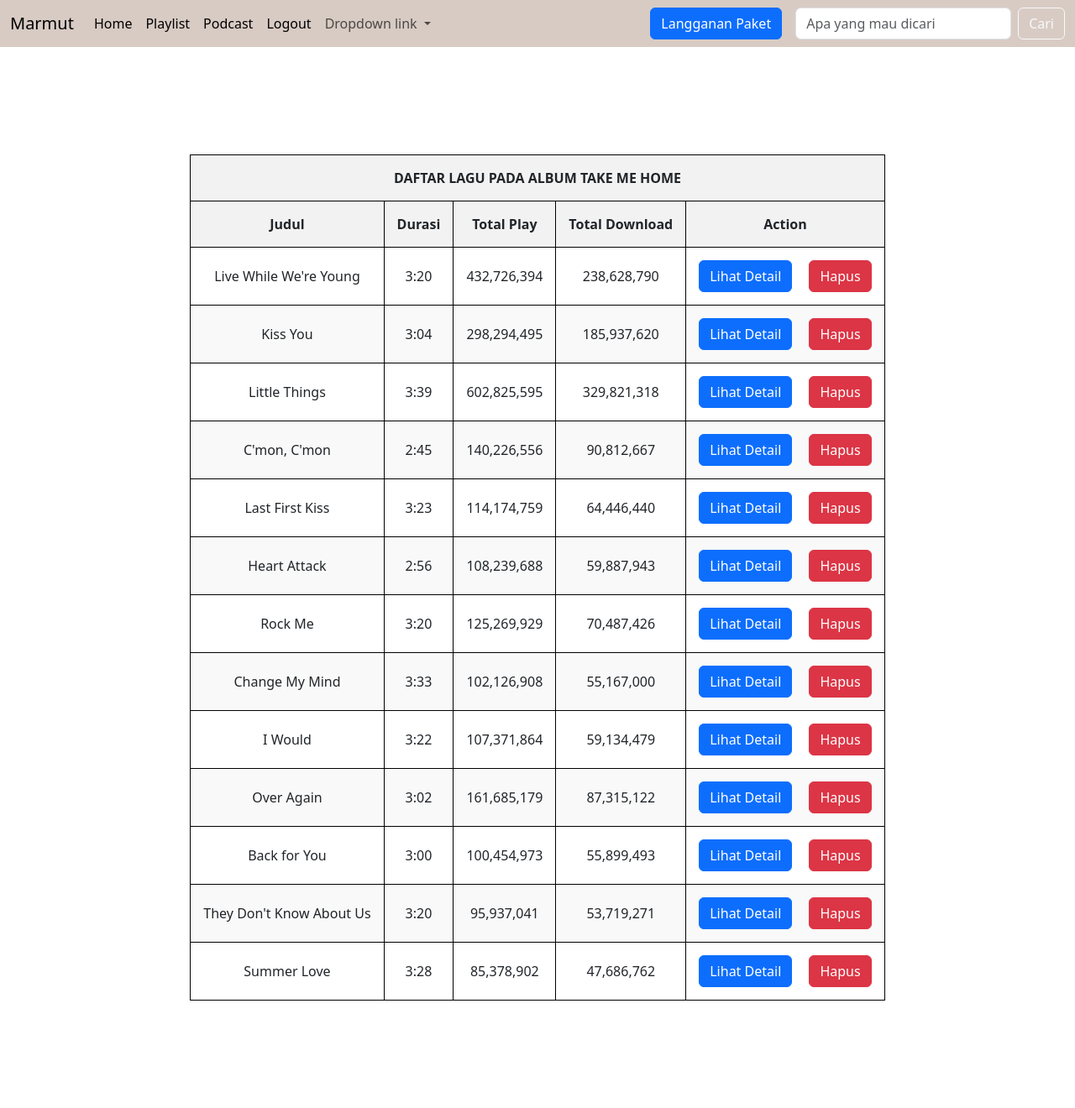
After one commit to Khalishana/tk3-marmut, a Django app: template album_song/templates/song_album.html in a window 1280 px wide. The commit adds this page. Shown: the whole page at 84% size. Run offline with Django 3.2, Linux system fonts and the light colour scheme; the template is opened without the code that fills it, so the values that code supplies are empty.

Commit message:
feat: RD kelola album & song (label)

```diff
--- /dev/null
+++ b/album_song/templates/song_album.html
@@ -0,0 +1,242 @@
+{% extends 'base.html' %}
+
+{% block meta%}
+    <title>Take Me Home</title>
+{% endblock meta%}
+
+{% block content %}
+<html lang="en">
+<head>
+    <style>
+    .tabel {
+        display: flex;
+        justify-content: center;
+        align-items: flex-start;
+        padding-top: 10%;
+        padding-bottom: 10%;
+    }
+
+    thead th {
+        background-color: #f2f2f2;
+    }
+
+    tbody tr:nth-child(even) {
+        background-color: #f9f9f9;
+    }
+
+    thead th, tbody td {
+        padding: 15px;
+        text-align: center;
+    }
+
+    table, th, td {
+        border: 1px solid black;
+    }
+    </style>
+</head>
+
+<body>
+<div class="tabel">
+    <table>
+        <thead>
+            <tr>
+                <th colspan="5">DAFTAR LAGU PADA ALBUM TAKE ME HOME</th>
+            </tr>
+            <tr>
+                <th>Judul</th>
+                <th>Durasi</th>
+                <th>Total Play</th>
+                <th>Total Download</th>
+                <th>Action</th>
+            </tr>
+        </thead>
+        <tbody>
+            <tr>
+                <td>Live While We're Young</td>
+                <td>3:20</td>
+                <td>432,726,394</td>
+                <td>238,628,790</td>
+                <td>
+                    <button class="btn btn-primary me-3">
+                        Lihat Detail
+                    </button>
+                    <button class="btn btn-danger">
+                        Hapus
+                    </button>
+                </td>
+            </tr>
+            <tr>
+                <td>Kiss You</td>
+                <td>3:04</td>
+                <td>298,294,495</td>
+                <td>185,937,620</td>
+                <td>
+                    <button class="btn btn-primary me-3">
+                        Lihat Detail
+                    </button>
+                    <button class="btn btn-danger">
+                        Hapus
+                    </button>
+                </td>
+            </tr>
+            <tr>
+                <td>Little Things</td>
+                <td>3:39</td>
+                <td>602,825,595</td>
+                <td>329,821,318</td>
+                <td>
+                    <button class="btn btn-primary me-3">
+                        Lihat Detail
+                    </button>
+                    <button class="btn btn-danger">
+                        Hapus
+                    </button>
+                </td>
+            </tr>
+            <tr>
+                <td>C'mon, C'mon</td>
+                <td>2:45</td>
+                <td>140,226,556</td>
+                <td>90,812,667</td>
+                <td>
+                    <button class="btn btn-primary me-3">
+                        Lihat Detail
+                    </button>
+                    <button class="btn btn-danger">
+                        Hapus
+                    </button>
+                </td>
+            </tr>
+            <tr>
+                <td>Last First Kiss</td>
+                <td>3:23</td>
+                <td>114,174,759</td>
+                <td>64,446,440</td>
+                <td>
+                    <button class="btn btn-primary me-3">
+                        Lihat Detail
+                    </button>
+                    <button class="btn btn-danger">
+                        Hapus
+                    </button>
+                </td>
+            </tr>
+            <tr>
+                <td>Heart Attack</td>
+                <td>2:56</td>
+                <td>108,239,688</td>
+                <td>59,887,943</td>
+                <td>
+                    <button class="btn btn-primary me-3">
+                        Lihat Detail
+                    </button>
+                    <button class="btn btn-danger">
+                        Hapus
+                    </button>
+                </td>
+            </tr>
+            <tr>
+                <td>Rock Me</td>
+                <td>3:20</td>
+                <td>125,269,929</td>
+                <td>70,487,426</td>
+                <td>
+                    <button class="btn btn-primary me-3">
+                        Lihat Detail
+                    </button>
+                    <button class="btn btn-danger">
+                        Hapus
+                    </button>
+                </td>
+            </tr>
+            <tr>
+                <td>Change My Mind</td>
+                <td>3:33</td>
+                <td>102,126,908</td>
+                <td>55,167,000</td>
+                <td>
+                    <button class="btn btn-primary me-3">
+                        Lihat Detail
+                    </button>
+                    <button class="btn btn-danger">
+                        Hapus
+                    </button>
+                </td>
+            </tr>
+            <tr>
+                <td>I Would</td>
+                <td>3:22</td>
+                <td>107,371,864</td>
+                <td>59,134,479</td>
+                <td>
+                    <button class="btn btn-primary me-3">
+                        Lihat Detail
+                    </button>
+                    <button class="btn btn-danger">
+                        Hapus
+                    </button>
+                </td>
+            </tr>
+            <tr>
+                <td>Over Again</td>
+                <td>3:02</td>
+                <td>161,685,179</td>
+                <td>87,315,122</td>
+                <td>
+                    <button class="btn btn-primary me-3">
+                        Lihat Detail
+                    </button>
+                    <button class="btn btn-danger">
+                        Hapus
+                    </button>
+                </td>
+            </tr>
+            <tr>
+                <td>Back for You</td>
+                <td>3:00</td>
+                <td>100,454,973</td>
+                <td>55,899,493</td>
+                <td>
+                    <button class="btn btn-primary me-3">
+                        Lihat Detail
+                    </button>
+                    <button class="btn btn-danger">
+                        Hapus
+                    </button>
+                </td>
+            </tr>
+            <tr>
+                <td>They Don't Know About Us</td>
+                <td>3:20</td>
+                <td>95,937,041</td>
+                <td>53,719,271</td>
+                <td>
+                    <button class="btn btn-primary me-3">
+                        Lihat Detail
+                    </button>
+                    <button class="btn btn-danger">
+                        Hapus
+                    </button>
+                </td>
+            </tr>
+            <tr>
+                <td>Summer Love</td>
+                <td>3:28</td>
+                <td>85,378,902</td>
+                <td>47,686,762</td>
+                <td>
+                    <button class="btn btn-primary me-3">
+                        Lihat Detail
+                    </button>
+                    <button class="btn btn-danger">
+                        Hapus
+                    </button>
+                </td>
+            </tr>
+        </tbody>
+    </table>
+</div>
+
+</body>
+</html>
+{% endblock content %}
--- a/album_song/views.py
+++ b/album_song/views.py
@@ -1,3 +1,9 @@
 from django.shortcuts import render
 
 # Create your views here.
+
+def show_album(request):
+    return render(request, "list_album.html")
+
+def show_song(request):
+    return render(request, "song_album.html")
--- a/marmut/urls.py
+++ b/marmut/urls.py
@@ -21,4 +21,5 @@ from django.urls import path, include
 urlpatterns = [
     path('admin/', admin.site.urls),
     path('royalti/', include('royalti.urls')),
+    path('album/', include('album_song.urls')),
 ]
--- a/royalti/templates/royalti.html
+++ b/royalti/templates/royalti.html
@@ -13,6 +13,7 @@
         justify-content: center;
         align-items: flex-start;
         padding-top: 10%;
+        padding-bottom: 10%;
     }
 
     thead th {
--- a/templates/base.html
+++ b/templates/base.html
@@ -50,6 +50,9 @@
                             </ul>
                         </li>
                     </ul>
+                    <button class="btn btn-primary me-3">
+                        Langganan Paket
+                    </button>
                     <form class="d-flex">
                         <input class="form-control me-2" type="search" placeholder="Apa yang mau dicari" aria-label="Search">
                         <button class="btn btn btn-outline-light" type="submit">Cari</button>
```
Also changed, not shown: album_song/templates/list_album.html (added, +124 -0 lines), album_song/urls.py (added, +9 -0 lines).
